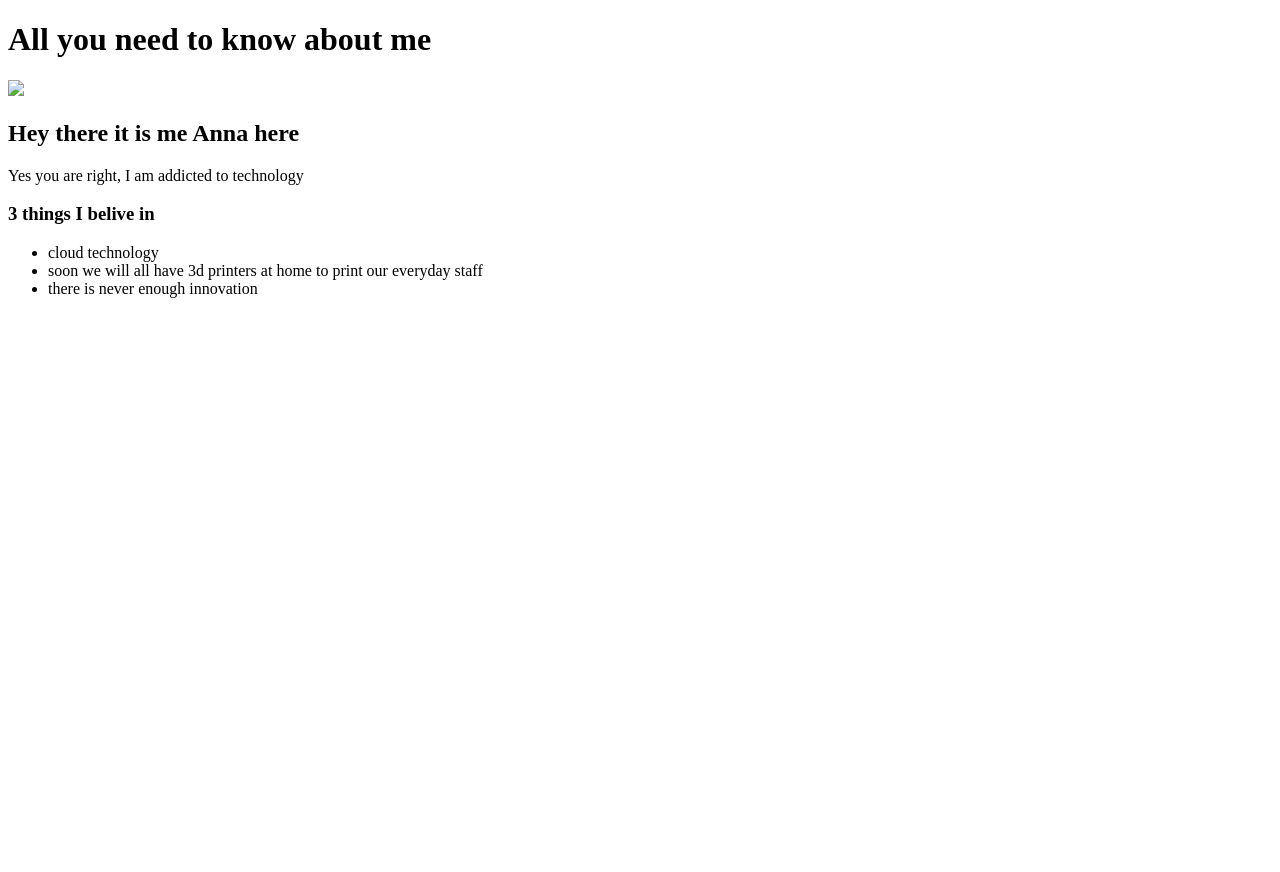
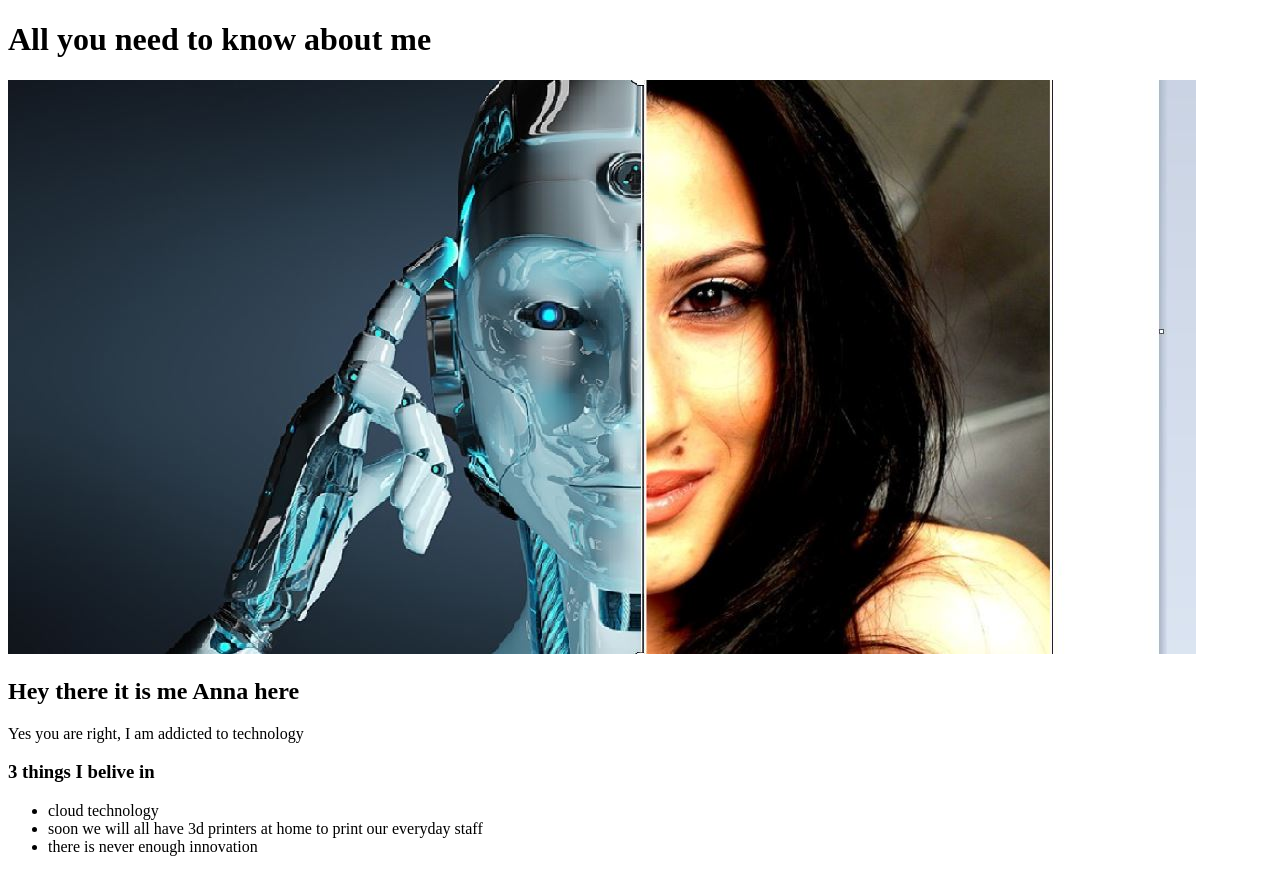
Before and after one commit to AnnaVardanyants/Anna.Vardanyants.github.io, a plain HTML site: page index2.html in a window 1280 px wide. Before the commit the page ends 800 px from the top, so only its background shows below. Drawn offline with Linux system fonts and the light colour scheme.

Commit message:
Update index2.html

```diff
--- a/index2.html
+++ b/index2.html
@@ -6,7 +6,7 @@
     </head>
         <body>
             <h1> All you need to know about me</h1>
-            <img src="image 2.JPG">
+            <img src="Anna.JPG">
 
 
             <h2> Hey there it is me Anna here</h2>
```
